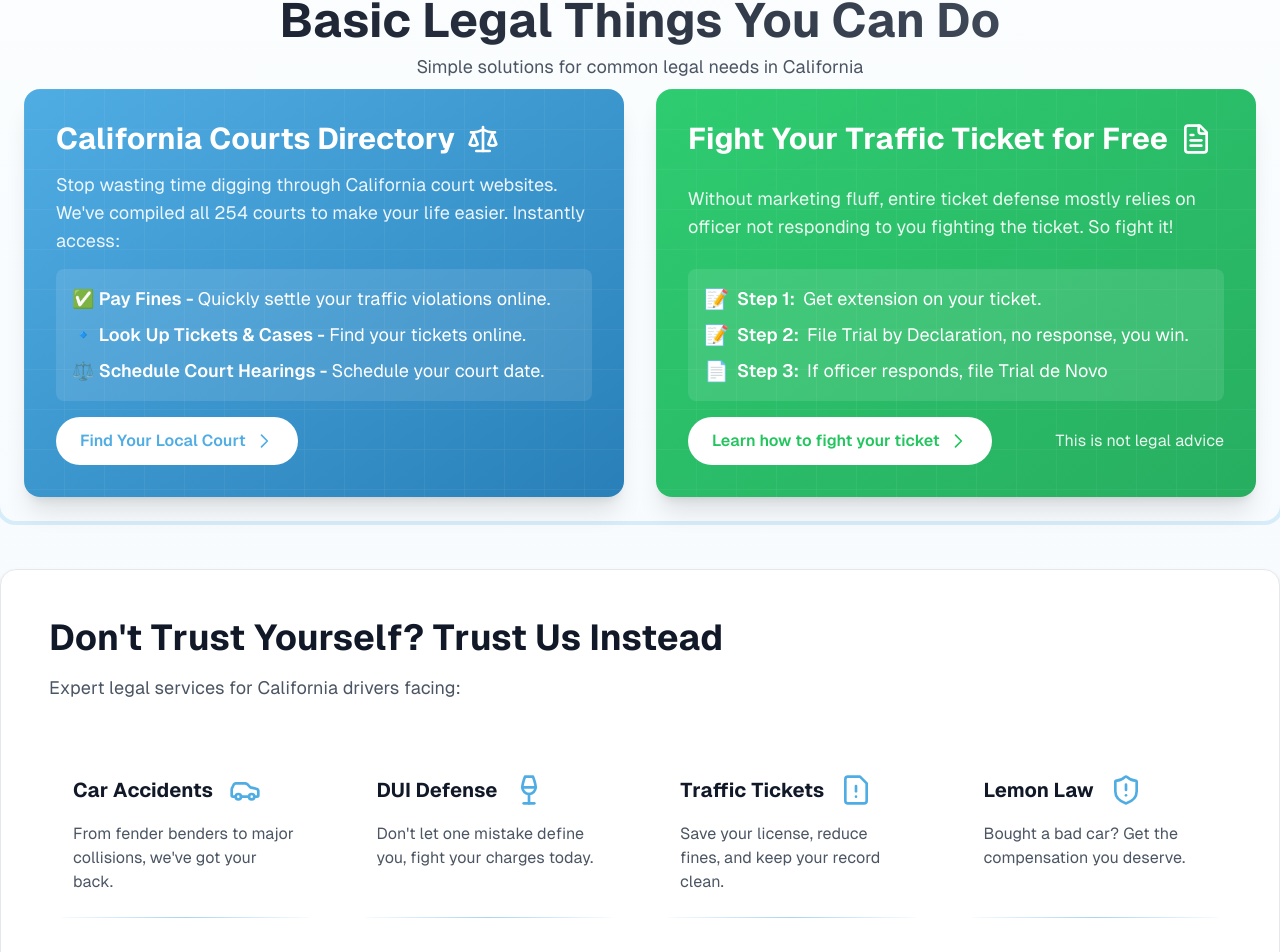
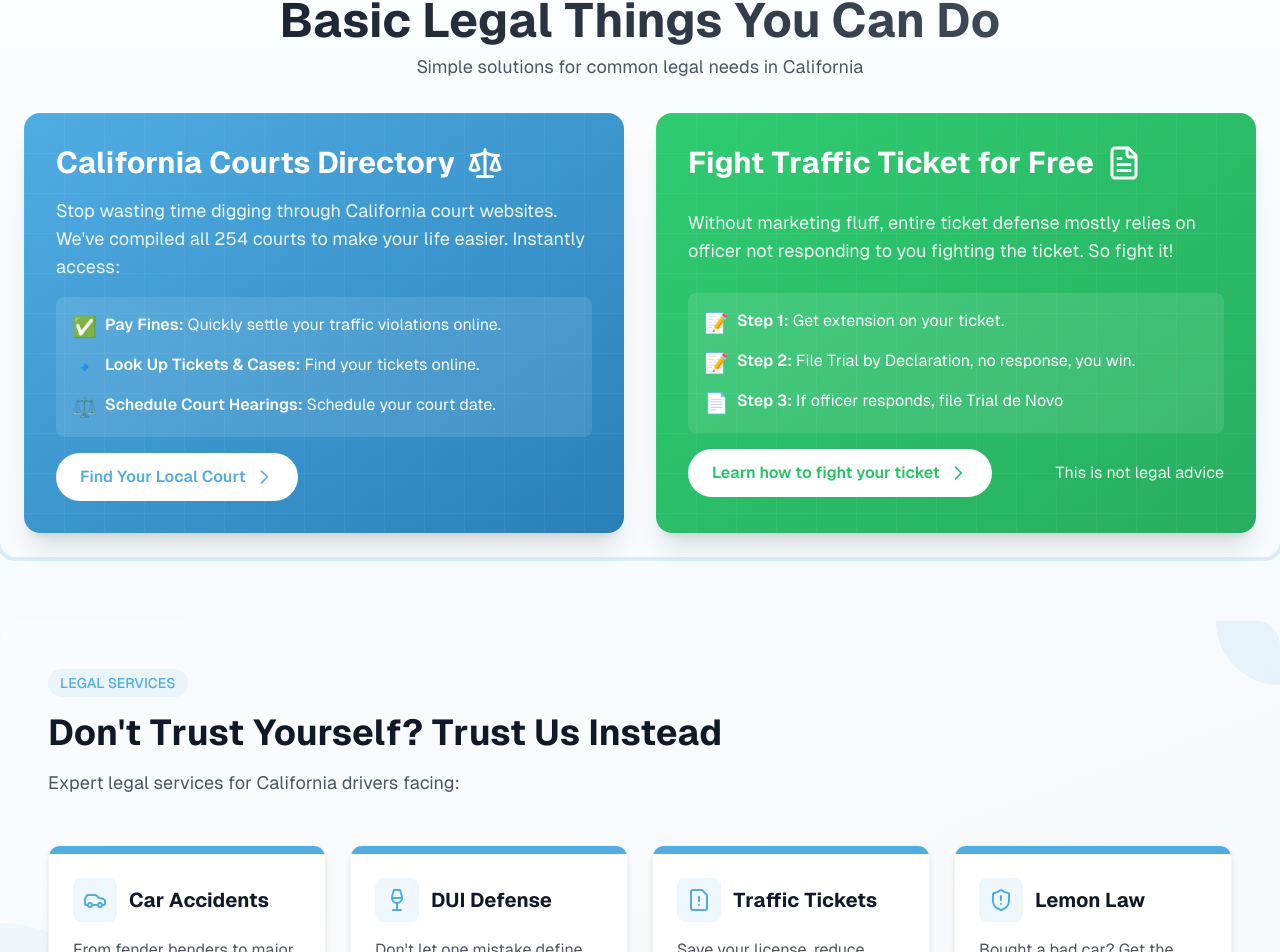
Before and after one commit to alex-pober/CaliCarLaw, a Next.js app: page / in a window 1280 px wide. Shown: the part 688-1640 px from the top of the page. Built offline with nearby package versions, Linux system fonts and the light colour scheme; no server answers.

Commit message:
some changes to landing page

```diff
--- a/app/components/OurServices.tsx
+++ b/app/components/OurServices.tsx
@@ -1,3 +1,4 @@
+{/* Services Section with more distinctive styling */}
 import { Car, Wine, FileWarning, ShieldAlert } from 'lucide-react';
 
 const services = [
@@ -25,36 +26,45 @@ const services = [
 
 export default function OurServices() {
   return (
-    <section className="m-4 sm:m-6 md:mx-auto bg-white border border-gray-200 rounded-2xl drop-shadow-md max-w-7xl mt-12">
-      <div className=" mx-auto max-w-7xl p-8 md:p-12">
+    <section className="mx-4 sm:mx-6 md:mx-auto bg-white rounded-3xl shadow-xl max-w-7xl relative overflow-hidden">
+      {/* Background pattern */}
+      <div className="absolute inset-0 bg-gradient-to-br from-[#f8fafc] to-[#f1f5f9] opacity-70"></div>
+
+      {/* Decorative elements */}
+      <div className="absolute top-0 right-0 w-32 h-32 bg-[#50ade4]/10 rounded-full translate-x-16 -translate-y-16"></div>
+      <div className="absolute bottom-0 left-0 w-64 h-64 bg-[#50ade4]/5 rounded-full -translate-x-32 translate-y-24"></div>
+
+      <div className="relative mx-auto max-w-7xl p-8 md:p-12">
         <div className="flex flex-col items-start max-w-3xl mb-12">
-          <p className="text-3xl sm:text-4xl font-bold text-gray-900 mb-4">
+          <span className="px-3 py-1 text-[#50ade4] bg-[#50ade4]/10 rounded-full text-sm font-medium mb-4">LEGAL SERVICES</span>
+          <h2 className="text-3xl sm:text-4xl font-bold text-gray-900 mb-4">
             Don&apos;t Trust Yourself? Trust Us Instead
+          </h2>
+          <p className="text-lg text-gray-600">
+            Expert legal services for California drivers facing:
           </p>
-          <h2 className="text-lg text-gray-600">
-            Expert legal services for California drivers facing:
-          </h2>
         </div>
 
-        <div className="grid gap-8 md:grid-cols-2 lg:grid-cols-4">
+        <div className="grid gap-6 md:grid-cols-2 lg:grid-cols-4">
           {services.map((service, index) => (
             <div
               key={index}
-              className="group relative overflow-hidden rounded-2xl  "
+              className="group bg-white shadow-md hover:shadow-xl transition-all duration-300 rounded-xl border border-gray-100 overflow-hidden"
             >
-              <div className="absolute top-0 left-0 h-1 w-full bg-[#50ade4] transform origin-left scale-x-0 transition-transform group-hover:scale-x-100" />
+              <div className="h-2 bg-[#50ade4]"></div>
               <div className="p-6">
-                <div className="flex flex-row align-center items-center gap-4 mb-4">
-                <h3 className="text-xl font-bold text-gray-900">
-                  {service.title}
-                </h3>
-                  <service.icon className="h-8 w-8 text-[#50ade4]" />
+                <div className="flex items-center gap-3 mb-4">
+                  <div className="p-2.5 bg-[#50ade4]/10 rounded-lg">
+                    <service.icon className="h-6 w-6 text-[#50ade4]" />
+                  </div>
+                  <h3 className="text-xl font-bold text-gray-900">
+                    {service.title}
+                  </h3>
                 </div>
                 <p className="text-gray-600">
                   {service.description}
                 </p>
               </div>
-              <div className="absolute bottom-0 left-0 right-0 h-px bg-gradient-to-r from-transparent via-[#50ade4]/50 to-transparent" />
             </div>
           ))}
         </div>
--- a/app/components/ToolsSection.tsx
+++ b/app/components/ToolsSection.tsx
@@ -2,19 +2,19 @@ import { Scale, FileText } from "lucide-react";
 
 export const ToolsSection = () => {
   return (
-    <section className="m-4 sm:m-6 md:mx-auto xl:mt-24 max-w-7xl outline outline-4 outline-[#50ade4]/20 p-6 rounded-2xl">
-      <div className="text-center space-y-2 mb-2">
-        <h2 className="text-4xl md:text-5xl font-bold bg-gradient-to-r from-gray-900 to-gray-600 bg-clip-text text-transparent">
+    <section className="mx-4 my-8 sm:m-6 md:mx-auto md:my-12 lg:my-16 xl:mt-24 max-w-7xl outline outline-4 outline-[#50ade4]/20 p-4 sm:p-6 rounded-2xl">
+      <div className="text-center space-y-2 mb-4 sm:mb-6 lg:mb-8">
+        <h2 className="text-3xl sm:text-4xl md:text-5xl font-bold bg-gradient-to-r from-gray-900 to-gray-600 bg-clip-text text-transparent">
           Basic Legal Things You Can Do
         </h2>
-        <p className="text-gray-600 text-lg max-w-2xl mx-auto">
+        <p className="text-gray-600 text-base sm:text-lg max-w-2xl mx-auto">
           Simple solutions for common legal needs in California
         </p>
       </div>
 
-      <div className="grid md:grid-cols-2 gap-8">
+      <div className="grid grid-cols-1 md:grid-cols-2 gap-6 lg:gap-8">
         {/* CA Courts Directory Card */}
-        <div className="relative overflow-hidden bg-gradient-to-br from-[#50ade4] to-[#2980b9] rounded-2xl p-8 shadow-xl">
+        <div className="relative overflow-hidden bg-gradient-to-br from-[#50ade4] to-[#2980b9] rounded-2xl p-4 sm:p-6 lg:p-8 shadow-xl">
           {/* Background Pattern */}
           <div className="absolute inset-0 opacity-10">
             <svg
@@ -39,53 +39,65 @@ export const ToolsSection = () => {
               <rect width="100%" height="100%" fill="url(#grid)" />
             </svg>
           </div>
-          <div className="relative space-y-4">
-            <h3 className="text-3xl font-bold text-white flex items-center gap-3">
-              California Courts Directory <Scale className="w-8 h-8" />
+          <div className="relative space-y-3 sm:space-y-4">
+            <h3 className="text-2xl sm:text-3xl font-bold text-white flex items-center gap-2 sm:gap-3">
+              California Courts Directory{" "}
+              <Scale className="w-[1.2em] h-[1.2em]" />
             </h3>
 
-            <p className="text-lg text-white/90 h-20 flex items-center">
+            <p className="text-base sm:text-lg text-white/90 min-h-0 sm:min-h-[3rem] md:min-h-[5rem] flex items-center">
               Stop wasting time digging through California court websites.
               We&apos;ve compiled all 254 courts to make your life easier.
               Instantly access:
             </p>
 
-            <div className="bg-white/10 p-4 rounded-lg space-y-3">
-              <ul className="space-y-2 text-lg text-white">
-                <li className="flex">
-                  <span className=" font-semibold">
-                    ✅ Pay Fines -{" "}
-                    <span className="font-normal">
+            <div className="bg-white/10 p-3 sm:p-4 rounded-lg text-white">
+              <ul className="grid gap-3">
+                <li>
+                  <div className="flex items-start">
+                    <span className="text-xl shrink-0 mr-2">✅</span>
+                    <div>
+                      <span className="font-semibold block sm:inline sm:mr-1">
+                        Pay Fines:
+                      </span>
+                      <span>
                         Quickly settle your traffic violations online.
                       </span>
+                    </div>
+                  </div>
+                </li>
+                <li>
+                  <div className="flex items-start">
+                    <span className="text-xl shrink-0 mr-2">🔹</span>
+                    <div>
+                      <span className="font-semibold block sm:inline sm:mr-1">
+                        Look Up Tickets & Cases:
                       </span>
+                      <span>Find your tickets online.</span>
+                    </div>
+                  </div>
                 </li>
-                <li className="flex">
-                  <span className=" font-semibold">
-                    🔹 Look Up Tickets & Cases -{" "}
-                    <span className="font-normal">
-                      Find your tickets online.
+                <li>
+                  <div className="flex items-start">
+                    <span className="text-xl shrink-0 mr-2">⚖️</span>
+                    <div>
+                      <span className="font-semibold block sm:inline sm:mr-1">
+                        Schedule Court Hearings:
                       </span>
-                  </span>
-                </li>
-                <li className="flex">
-                  <span className=" font-semibold">
-                    ⚖️ Schedule Court Hearings -{" "}
-                    <span className="font-normal">
-                      Schedule your court date.
-                    </span>
-                  </span>
+                      <span>Schedule your court date.</span>
+                    </div>
+                  </div>
                 </li>
               </ul>
             </div>
 
             <a
               href="/find-your-california-court"
-              className="inline-flex items-center gap-2 bg-white text-[#50ade4] hover:bg-gray-100 font-semibold rounded-full px-6 py-3 transition-all transform hover:scale-105 group"
+              className="inline-flex items-center gap-2 bg-white text-[#50ade4] hover:bg-gray-100 font-semibold rounded-full px-4 py-2 sm:px-6 sm:py-3 transition-all transform hover:scale-105 group"
             >
               Find Your Local Court
               <svg
-                className="w-5 h-5 transform transition-transform group-hover:translate-x-1"
+                className="w-4 h-4 sm:w-5 sm:h-5 transform transition-transform group-hover:translate-x-1"
                 fill="none"
                 stroke="currentColor"
                 viewBox="0 0 24 24"
@@ -102,7 +114,7 @@ export const ToolsSection = () => {
         </div>
 
         {/* Free Trial by Declaration Card */}
-        <div className="relative overflow-hidden bg-gradient-to-br from-[#2ecc71] to-[#27ae60] rounded-2xl p-8 shadow-xl">
+        <div className="relative overflow-hidden bg-gradient-to-br from-[#2ecc71] to-[#27ae60] rounded-2xl p-4 sm:p-6 lg:p-8 shadow-xl">
           {/* Background Pattern */}
           <div className="absolute inset-0 opacity-10">
             <svg
@@ -112,7 +124,7 @@ export const ToolsSection = () => {
               xmlns="http://www.w3.org/2000/svg"
             >
               <pattern
-                id="grid2"
+                id="grid"
                 width="40"
                 height="40"
                 patternUnits="userSpaceOnUse"
@@ -124,45 +136,69 @@ export const ToolsSection = () => {
                   strokeWidth="1"
                 />
               </pattern>
-              <rect width="100%" height="100%" fill="url(#grid2)" />
+              <rect width="100%" height="100%" fill="url(#grid)" />
             </svg>
           </div>
 
-          <div className="relative space-y-4">
-            <h3 className="text-3xl font-bold text-white flex items-center gap-3">
-            Fight Your Traffic Ticket for Free{" "}
-            <FileText className="w-8 h-8" />
+          <div className="relative space-y-3 sm:space-y-4">
+            <h3 className="text-2xl sm:text-3xl font-bold text-white flex items-center gap-2 sm:gap-3">
+              Fight Traffic Ticket for Free{" "}
+              <FileText className="w-[1.2em] h-[1.2em]" />
             </h3>
 
-            <p className="text-lg text-white/90 h-20 flex items-center">
-              Without marketing fluff, entire ticket defense mostly relies on officer not responding to you fighting the ticket. So fight it!
+            <p className="text-base sm:text-lg text-white/90 min-h-0 sm:min-h-[3rem] md:min-h-[5rem] flex items-center">
+              Without marketing fluff, entire ticket defense mostly relies on
+              officer not responding to you fighting the ticket. So fight it!
             </p>
 
-            <div className="bg-white/10 p-4 rounded-lg">
-              <ul className="flex flex-wrap items-center gap-2 text-lg text-white">
-                <li className="flex items-center gap-2">
-                  <span className="text-xl">📝</span>{" "}
-                  <span className="font-semibold">Step 1:</span> Get extension on your ticket.
+            <div className="bg-white/10 p-3 sm:p-4 rounded-lg text-white">
+              <ul className="grid gap-3">
+                <li>
+                  <div className="flex items-start">
+                    <span className="text-xl shrink-0 mr-2">📝</span>
+                    <div>
+                      <span className="font-semibold block sm:inline sm:mr-1">
+                        Step 1:
+                      </span>
+                      <span>Get extension on your ticket.</span>
+                    </div>
+                  </div>
                 </li>
-                <li className="flex items-center gap-2">
-                  <span className="text-xl">📝</span>{" "}
-                  <span className="font-semibold">Step 2:</span> File Trial by Declaration, no response, you win.
+                <li>
+                  <div className="flex items-start">
+                    <span className="text-xl shrink-0 mr-2">📝</span>
+                    <div>
+                      <span className="font-semibold block sm:inline sm:mr-1">
+                        Step 2:
+                      </span>
+                      <span>
+                        File Trial by Declaration, no response, you win.
+                      </span>
+                    </div>
+                  </div>
                 </li>
-                <li className="flex items-center gap-2">
-                  <span className="text-xl">📄</span>{" "}
-                  <span className="font-semibold">Step 3:</span> If officer responds, file Trial de Novo
+                <li>
+                  <div className="flex items-start">
+                    <span className="text-xl shrink-0 mr-2">📄</span>
+                    <div>
+                      <span className="font-semibold block sm:inline sm:mr-1">
+                        Step 3:
+                      </span>
+                      <span>If officer responds, file Trial de Novo</span>
+                    </div>
+                  </div>
                 </li>
               </ul>
             </div>
 
-          <div className="flex align-center items-center justify-between gap-2">
+            <div className="flex flex-col sm:flex-row items-start sm:items-center justify-between gap-3 sm:gap-2">
               <a
-              href="/trial-by-declaration"
-              className="inline-flex items-center gap-2 bg-white text-[#22c55e] hover:bg-gray-100 font-semibold rounded-full px-6 py-3 transition-all transform hover:scale-105 group"
+                href="/blog/fight-traffic-ticket-california-guide"
+                className="inline-flex items-center gap-2 bg-white text-[#22c55e] hover:bg-gray-100 font-semibold rounded-full px-4 py-2 sm:px-6 sm:py-3 transition-all transform hover:scale-105 group"
               >
                 Learn how to fight your ticket
                 <svg
-                className="w-5 h-5 transform transition-transform group-hover:translate-x-1"
+                  className="w-4 h-4 sm:w-5 sm:h-5 transform transition-transform group-hover:translate-x-1"
                   fill="none"
                   stroke="currentColor"
                   viewBox="0 0 24 24"
@@ -176,9 +212,10 @@ export const ToolsSection = () => {
                 </svg>
               </a>
 
-            <p className="text-white/90">This is not legal advice</p>
+              <p className="text-sm sm:text-base text-white/90">
+                This is not legal advice
+              </p>
             </div>
-
           </div>
         </div>
       </div>
```
Also changed, not shown: app/components/WhyChooseUs.tsx (+11 -11 lines), app/find-your-california-court/page.tsx (+1 -11 lines), app/page.tsx (+5 -5 lines). Lines whose indentation alone changed are shown as unchanged.
